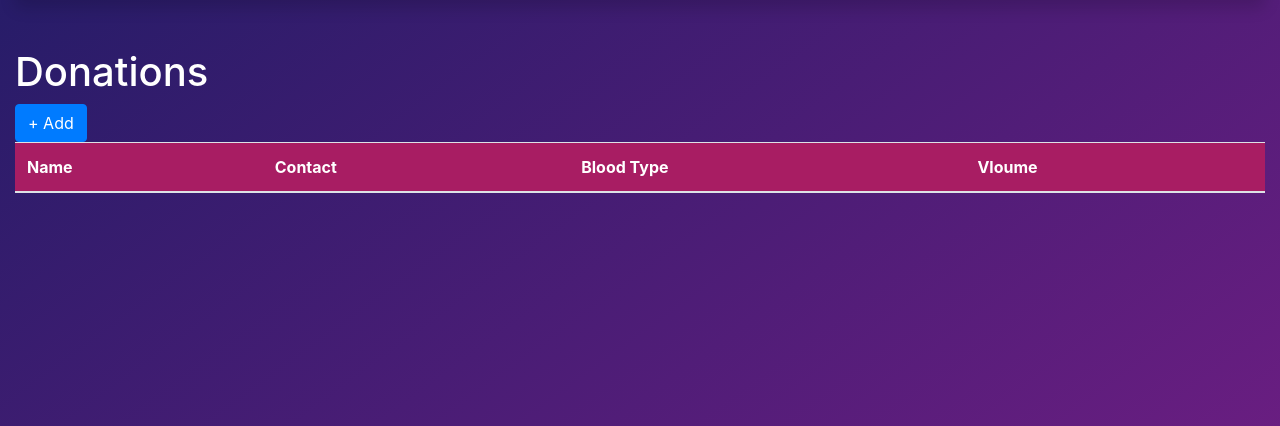
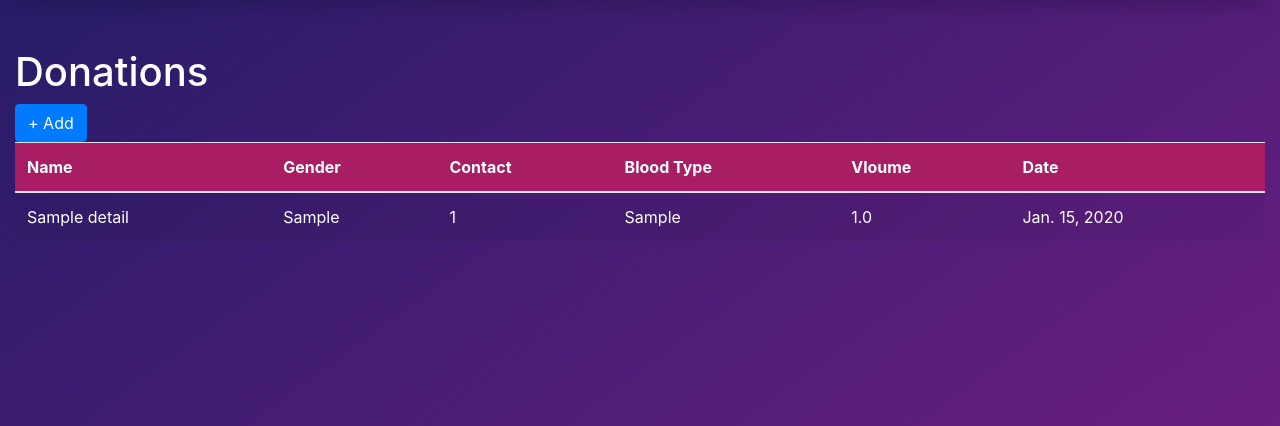
Before and after one commit to SanCody/college_project, a Django app: page /Donations/ in a window 1280 px wide. Shown: the part 82-508 px from the top of the page. Run offline with Django 4.2, Linux system fonts and the light colour scheme; tables that the repository leaves empty hold one stand-in row (values such as "Sample post"); lists and menus that the app fills with data are empty.

Commit message:
third commit

```diff
--- a/Blood_Bank_Management_System/BBMS_App/forms.py
+++ b/Blood_Bank_Management_System/BBMS_App/forms.py
@@ -1,7 +1,7 @@
 from django import forms
-from .models import Donar_Detail
+from .models import Donor_Detail
 
-class DonarForm(forms.ModelForm):
+class DonorForm(forms.ModelForm):
     class Meta:
-        model= Donar_Detail
-        fields= ["name", "gender", "email", "contact", "address", "date", "blood", "volume"]
+        model= Donor_Detail
+        fields= ["id", "name", "gender", "email", "contact", "address", "date", "blood", "volume"]
--- a/Blood_Bank_Management_System/BBMS_App/models.py
+++ b/Blood_Bank_Management_System/BBMS_App/models.py
@@ -1,15 +1,16 @@
 from django.db import models
 
 # Create your models here.
-class Donar_Detail(models.Model):
-    name = models.CharField(max_length=200)
-    gender = models.CharField(max_length=30, choices = (('Male' ,'Male'),('Female' ,'Female')))
+class Donor_Detail(models.Model):
+    id = models.AutoField(primary_key=True)
+    name = models.CharField(max_length=200, null=False)
+    gender = models.CharField(max_length=10)
     email = models.EmailField(max_length=50)
     contact = models.IntegerField()
     address = models.TextField(max_length=500)
     date = models.DateField()
-    blood = models.CharField(max_length=10, primary_key=True)
+    blood = models.CharField(max_length=10,)
     volume = models.FloatField(default=0)
 
     class Meta():
-        db_table="donar_detail"
+        db_table="donor_detail"
--- a/Blood_Bank_Management_System/BBMS_App/urls.py
+++ b/Blood_Bank_Management_System/BBMS_App/urls.py
@@ -5,7 +5,7 @@
 urlpatterns = [
     path('', views.blood_available, name="blood_available"),
     path('Donations/', views.donations, name="donations"),
-    path('Donations/submit', views.insert_donation, name="insert_donation"),
+    # path('Donations/submit', views.insert_donation, name="insert_donation"),
     path('Requests/', views.requests, name="requests"),
     path('Profile/', views.profile, name="profile"),
     # path('Logout/', views.logout, name="logout"),
--- a/Blood_Bank_Management_System/BBMS_App/views.py
+++ b/Blood_Bank_Management_System/BBMS_App/views.py
@@ -1,6 +1,6 @@
 from django.shortcuts import render
-from BBMS_App.models import Donar_Detail
-from .forms import DonarForm
+from .models import Donor_Detail
+from .forms import DonorForm
 from django.contrib import messages
 # Create your views here.
 def blood_available(req):
@@ -8,22 +8,18 @@
     return render(req, "blood_available.html")
 
 def donations(req):
-    details = Donar_Detail.objects.all()
-    return render(req, "donations.html", {'donar':details})
+    details = Donor_Detail.objects.all().values()
+    donorTable = { 'details': details }
+    donorForm = DonorForm(req.POST or None)
+    print("oh yeah")
+    if donorForm.is_valid():
+        donorForm.save()
+        print("success")
+        messages.success(req, "New Donar Added")
+    else:
+        print("failed")
 
-def insert_donation(req):
-    if req.method =='POST':
-        donarForm = DonarForm(req.POST)
-        if donarForm.is_valid():
-            donarForm.save()
-            print("success")
-            messages.success(req, "New Donar Added")
-            return render(req, "donations.html")
-
-        else:
-            donarForm = DonarForm()
-            return render(req, "donations.html")
-
+    return render(req, "donations.html", donorTable)
 
 def requests(req):
     return render(req, "requests.html")
--- a/Blood_Bank_Management_System/templates/donarForm.html
+++ b/Blood_Bank_Management_System/templates/donarForm.html
@@ -13,7 +13,7 @@
         </div>
         <div class="modal-body">
           <div class="container-fluid">
-            <form action="submit" method="post" class="row" id="Donar_Form">
+            <form action="{% url 'donations' %}" method="POST" class="post-form row" id="Donor_Form">
                 {% csrf_token %}
                 <div class="col-lg-6 col-md-6 col-sm-12 col-xs-12">
                     <div class="form-group">
@@ -59,7 +59,7 @@
         </div>
         <div class="modal-footer">
           <button type="button" class="btn btn-secondary" data-dismiss="modal">Close</button>
-          <button onclick="form_submit()" type="submit" class="btn btn-primary" data-target="Donar_Form">Submit</button>
+          <button onclick="form_submit()" type="submit" class="btn btn-primary">Submit</button>
         </div>
       </div>
     </div>
@@ -67,6 +67,6 @@
 
   <script type="text/javascript">
     function form_submit() {
-      document.getElementById("Donar_Form").submit();
+      document.getElementById("Donor_Form").submit();
      }
     </script>
--- a/Blood_Bank_Management_System/templates/donations.html
+++ b/Blood_Bank_Management_System/templates/donations.html
@@ -11,18 +11,22 @@
     <thead style="background-color: #a81d63;">
         <tr>
             <th>Name</th>
+            <th>Gender</th>
             <th>Contact</th>
             <th>Blood Type</th>
             <th>Vloume</th>
+            <th>Date</th>
         </tr>
     </thead>
     <tbody>
-        {% for donar in details %}
+        {% for donor in details %}
         <tr>
-            <td>{{donar.name}}</td>
-            <td>{{donar.contact}}</td>
-            <td>{{donar.blood}}</td>
-            <td>{{donar.volume}}</td>
+            <td>{{donor.name}}</td>
+            <td>{{donor.gender}}</td>
+            <td>{{donor.contact}}</td>
+            <td>{{donor.blood}}</td>
+            <td>{{donor.volume}}</td>
+            <td>{{donor.date}}</td>
         </tr>
         {% endfor %}
     </tbody>
--- a/Blood_Bank_Management_System/templates/navigation.html
+++ b/Blood_Bank_Management_System/templates/navigation.html
@@ -1,7 +1,7 @@
 {% load static %}
 <nav class="navbar navbar-expand-lg navbar-dark shadow p-3 mb-5 rounded" style="background-color: rgba( 255, 255, 255, 0.1 );
 backdrop-filter: blur(4px);">
-    <img src="{% static 'image/logo.png' %}" alt="logo" style="height: 50px; width: 60px;">
+    <img src="{% static 'image/BB_logo.png' %}" alt="logo" style="height: 50px; width: 60px;">
     <h3 style="margin-left: 10px; color: #fff;">Blood Bank</h3>
     <button class="navbar-toggler" type="button" data-toggle="collapse" data-target="#navbarSupportedContent" aria-controls="navbarSupportedContent" aria-expanded="false" aria-label="Toggle navigation">
       <span class="navbar-toggler-icon"></span>
```
Also changed, not shown: Blood_Bank_Management_System/BBMS_App/migrations/0001_initial.py, Blood_Bank_Management_System/BBMS_App/migrations/0002_alter_donar_detail_gender_alter_donar_detail_table.py (deleted), Blood_Bank_Management_System/BBMS_App/migrations/0002_alter_donor_detail_id.py (added), Blood_Bank_Management_System/BBMS_App/migrations/0003_alter_donor_detail_id.py (added), Blood_Bank_Management_System/BBMS_App/migrations/0004_alter_donor_detail_id.py (added), Blood_Bank_Management_System/static/image/BB_logo.png (renamed from Blood_Bank_Management_System/static/image/logo.png), Blood_Bank_Management_System/static/image/logo1.png (deleted).
